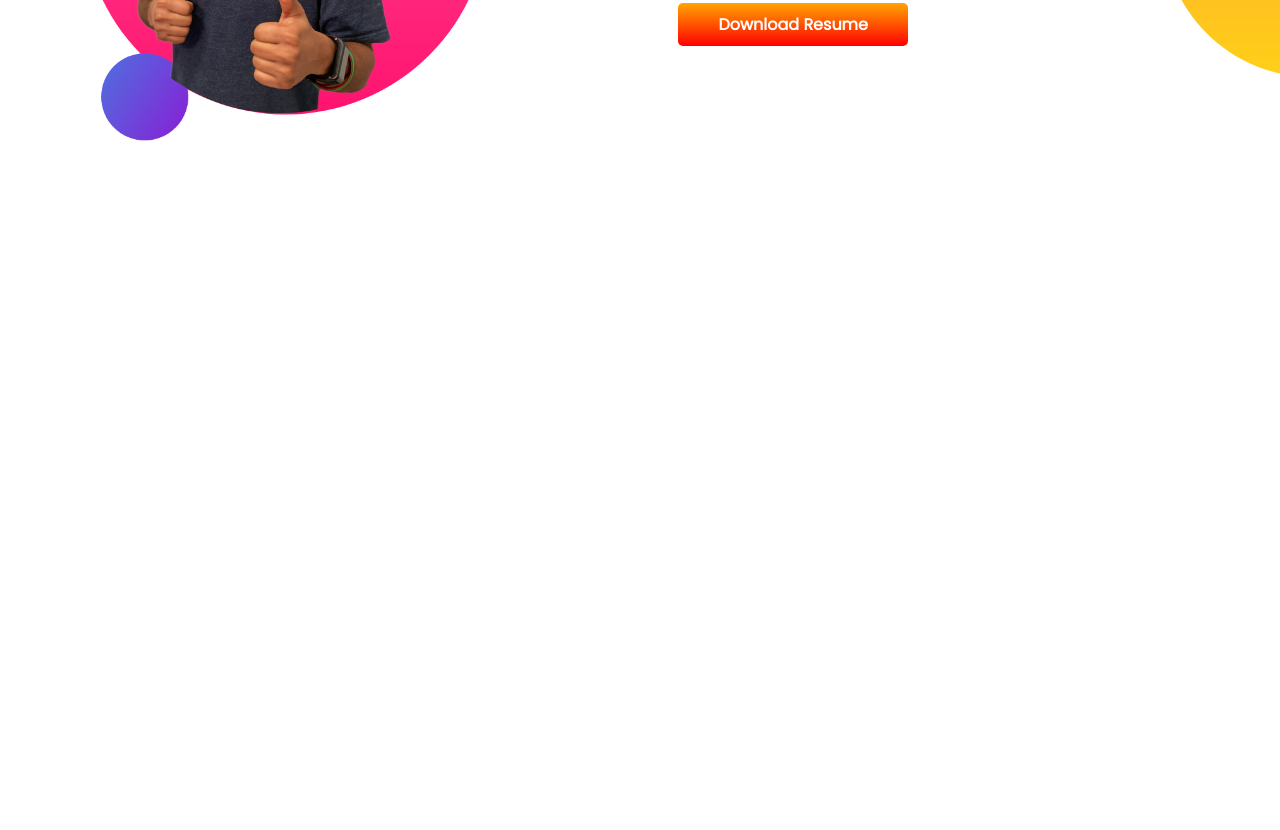
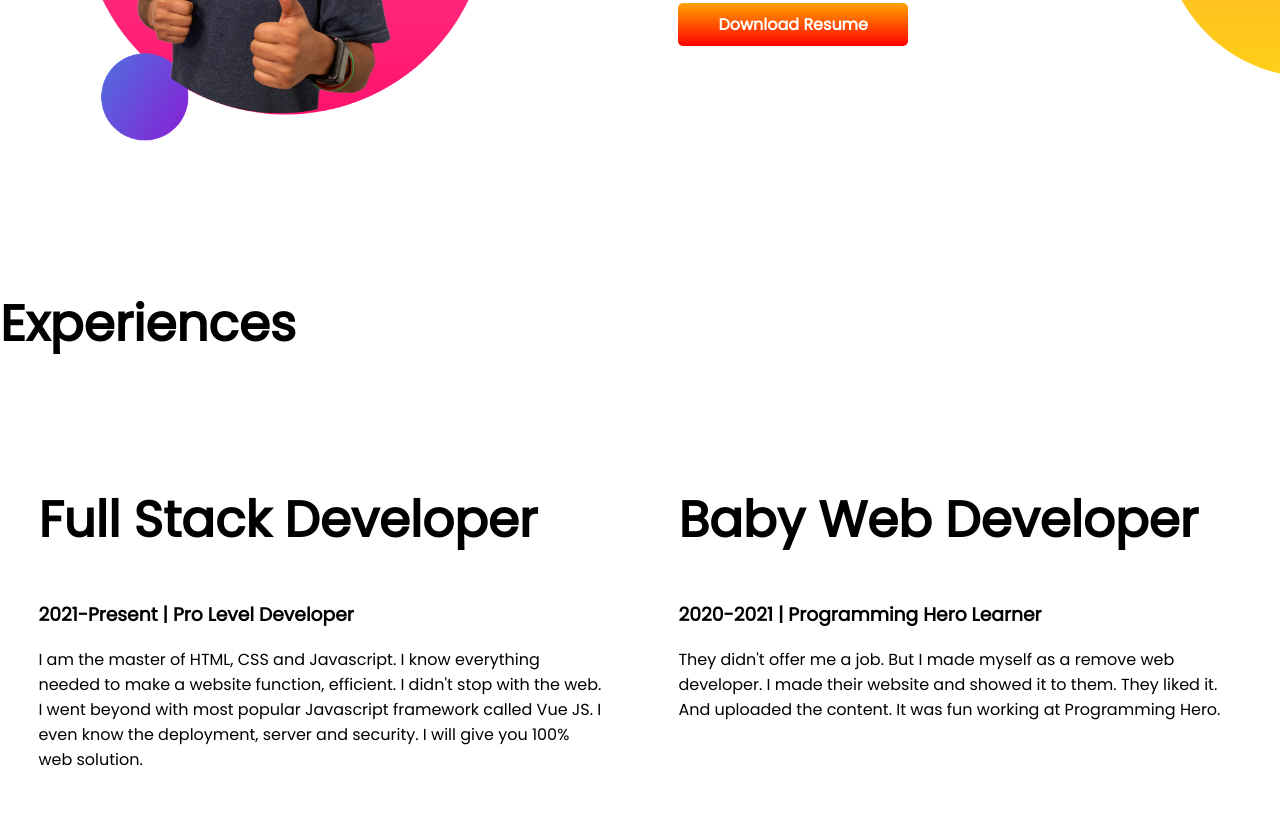
Before and after one commit to mdriazuddin417/developer-portfolio, a plain HTML site: page index.html in a window 1280 px wide. Shown: the part 970-1800 px from the top of the page. Before the commit the page ends 1257 px from the top, so only its background shows below. Drawn offline with Linux system fonts and the light colour scheme.

Commit message:
half-width

```diff
--- a/index.html
+++ b/index.html
@@ -14,7 +14,7 @@
     <link rel="stylesheet" href="style.css" />
   </head>
   <body>
-    <section class="top-banner">
+    <section class="top-banner flexible-container">
       <div class="half-width">
         <h1>Welcome To</h1>
         <h1><span class="orange-color">Peter Parker</span> World !</h1>
@@ -31,7 +31,7 @@
         <img src="images/jhankar.png" alt="" />
       </div>
     </section>
-    <section class="dream-big">
+    <section class="dream-big flexible-container">
       <div class="half-width">
         <img src="images/jhankar2.png" alt="" />
       </div>
@@ -48,5 +48,31 @@
         >
       </div>
     </section>
+    <section>
+      <h1>Experiences</h1>
+      <div class="flexible-container">
+        <div class="half-width">
+          <h1>Full Stack Developer</h1>
+          <h3>2021-Present | Pro Level Developer</h3>
+          <p>
+            I am the master of HTML, CSS and Javascript. I know everything
+            needed to make a website function, efficient. I didn't stop with the
+            web. I went beyond with most popular Javascript framework called Vue
+            JS. I even know the deployment, server and security. I will give you
+            100% web solution.
+          </p>
+        </div>
+        <div class="half-width">
+          <h1>Baby Web Developer</h1>
+          <h3>2020-2021 | Programming Hero Learner</h3>
+          <p>
+            They didn't offer me a job. But I made myself as a remove web
+            developer. I made their website and showed it to them. They liked
+            it. And uploaded the content. It was fun working at Programming
+            Hero.
+          </p>
+        </div>
+      </div>
+    </section>
   </body>
 </html>
--- a/style.css
+++ b/style.css
@@ -1,6 +1,6 @@
 body {
   font-family: Poppins, sans-serif;
-  margin: 0px;
+  margin: 0;
 }
 h1 {
   font-size: 50px;
@@ -8,7 +8,7 @@ h1 {
 .orange-color {
   color: orange;
 }
-section {
+.flexible-container {
   display: flex;
   margin-bottom: 100px;
 }
@@ -24,7 +24,7 @@ section {
   background-image: linear-gradient(orange, red);
   padding: 10px 40px;
   border-radius: 5px;
-  color: white;
+  color: #fff;
   font-weight: 700;
 }
 .top-banner {
```
